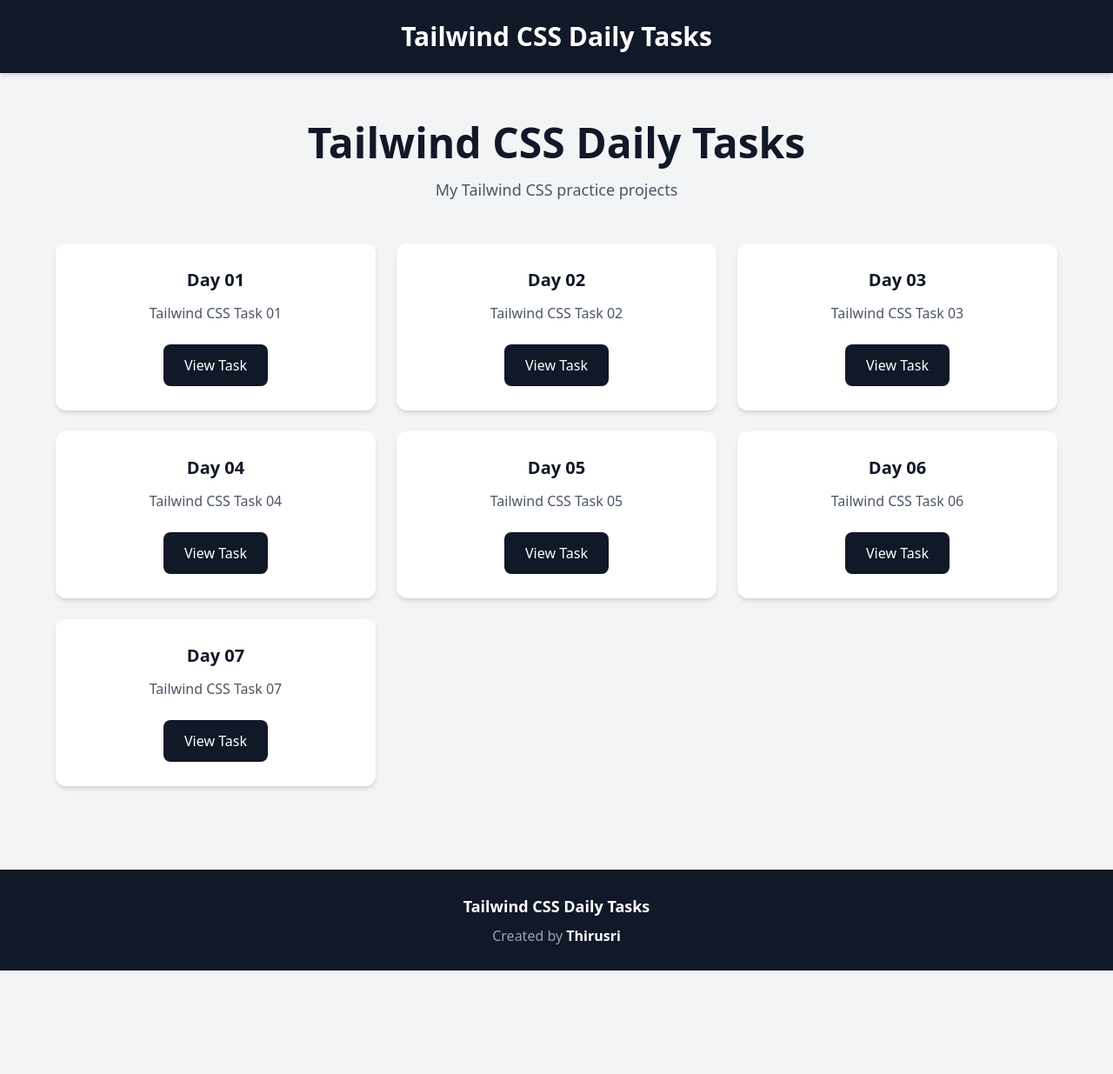
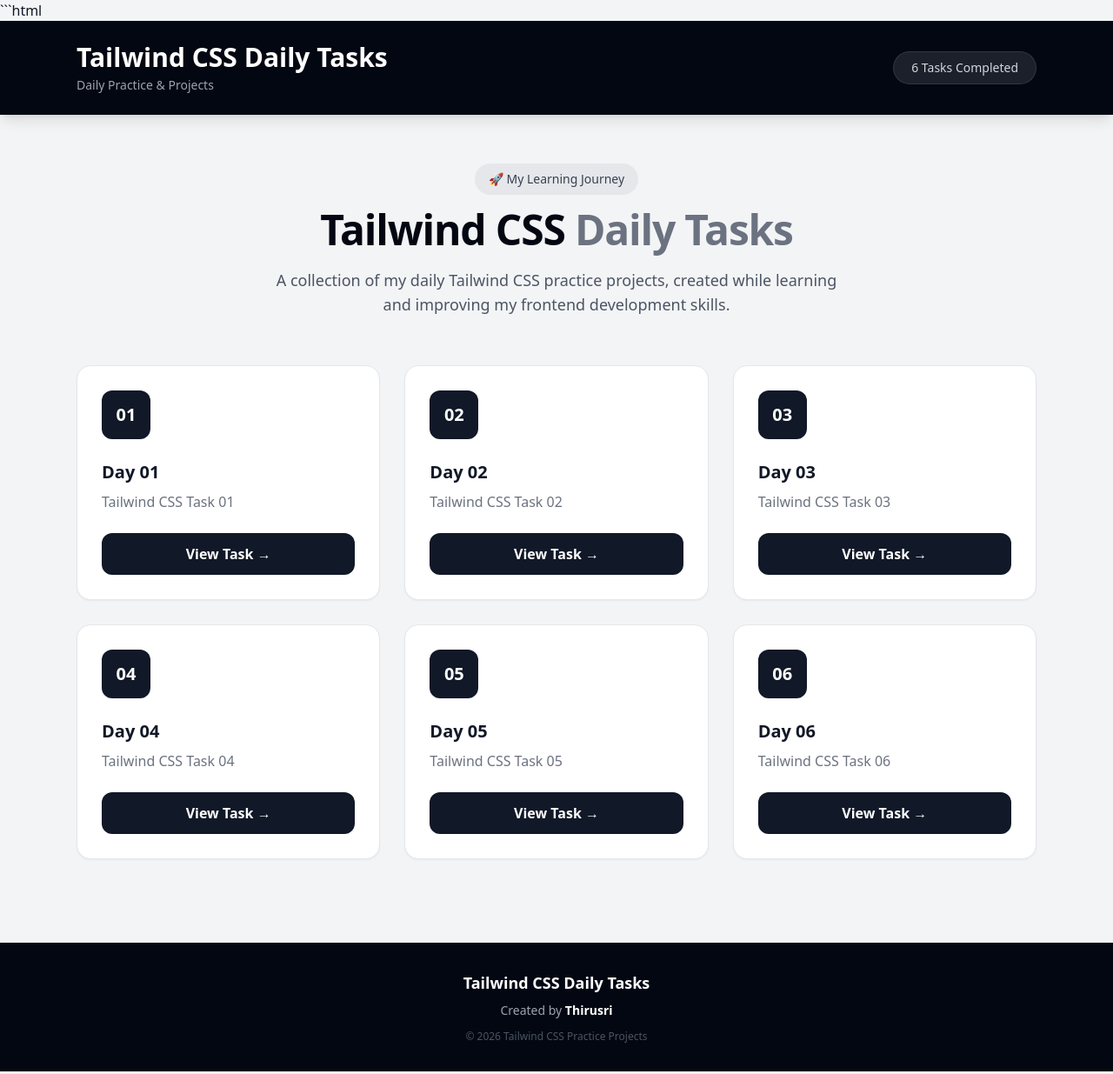
Before and after one commit to thirusri270504-web/Tailwind-css-Daily-Task, a plain HTML site: page index.html in a window 1280 px wide. Shown: the top 1235 px of the page at 87% size. Before the commit the page ends 1116 px from the top, so only its background shows below. Drawn offline with nearby package versions, Linux system fonts and the light colour scheme.

Commit message:
Update index.html

````diff
--- a/index.html
+++ b/index.html
@@ -1,4 +1,4 @@
-
+```html
 <!DOCTYPE html>
 <html lang="en">
 
@@ -9,75 +9,119 @@
 
     <title>Tailwind CSS Daily Tasks</title>
 
-    <!-- Tailwind CSS CDN -->
+    <!-- Tailwind CSS -->
     <script src="https://cdn.tailwindcss.com"></script>
 
 </head>
 
-<body class="bg-gray-100 text-gray-800 min-h-screen flex flex-col">
+
+<body class="bg-gray-100 text-gray-900 min-h-screen flex flex-col">
 
 
     <!-- ================= HEADER ================= -->
 
-    <nav class="bg-gray-900 text-white py-6 shadow-md">
+    <header class="bg-gray-950 text-white shadow-lg">
 
-        <div class="max-w-6xl mx-auto px-6 text-center">
+        <div class="max-w-6xl mx-auto px-6 py-6">
+
+            <div class="flex flex-col md:flex-row items-center justify-between gap-4">
+
+                <div>
 
                     <h2 class="text-2xl md:text-3xl font-bold">
                         Tailwind CSS Daily Tasks
                     </h2>
 
+                    <p class="text-gray-400 text-sm mt-1">
+                        Daily Practice & Projects
+                    </p>
+
                 </div>
 
-    </nav>
+                <div
+                    class="px-5 py-2 rounded-full bg-white/10 border border-white/10 text-sm text-gray-300">
+
+                    6 Tasks Completed
+
+                </div>
+
+            </div>
+
+        </div>
+
+    </header>
 
 
-    <!-- ================= MAIN CONTENT ================= -->
+    <!-- ================= MAIN ================= -->
 
     <main class="flex-grow">
 
-        <div class="w-[90%] max-w-6xl mx-auto py-14">
+
+        <section class="max-w-6xl mx-auto px-6 py-14">
 
 
-            <!-- ================= HEADING ================= -->
+            <!-- ================= HERO ================= -->
 
-            <div class="text-center mb-12">
+            <div class="text-center max-w-2xl mx-auto mb-14">
 
-                <h1 class="text-3xl md:text-5xl font-bold text-gray-900 mb-4">
-                    Tailwind CSS Daily Tasks
+                <span
+                    class="inline-block px-4 py-2 mb-4 rounded-full bg-gray-200 text-gray-700 text-sm font-medium">
+
+                    🚀 My Learning Journey
+
+                </span>
+
+                <h1
+                    class="text-4xl md:text-5xl font-extrabold tracking-tight text-gray-950">
+
+                    Tailwind CSS
+                    <span class="text-gray-500">
+                        Daily Tasks
+                    </span>
+
                 </h1>
 
-                <p class="text-gray-600 text-base md:text-lg">
-                    My Tailwind CSS practice projects
+                <p class="text-gray-600 mt-5 text-base md:text-lg leading-relaxed">
+
+                    A collection of my daily Tailwind CSS practice projects,
+                    created while learning and improving my frontend development skills.
+
                 </p>
 
             </div>
 
 
-            <!-- ================= TASK CARDS ================= -->
+            <!-- ================= TASK GRID ================= -->
 
-            <div class="grid grid-cols-1 sm:grid-cols-2 lg:grid-cols-3 gap-6">
+            <div class="grid grid-cols-1 sm:grid-cols-2 lg:grid-cols-3 gap-7">
 
 
                 <!-- ================= DAY 01 ================= -->
 
                 <div
-                    class="bg-white p-7 rounded-xl text-center shadow-md hover:shadow-xl hover:-translate-y-2 transition duration-300">
+                    class="group bg-white rounded-2xl p-7 border border-gray-200 shadow-sm hover:shadow-xl hover:-translate-y-2 transition-all duration-300">
 
-                    <h3 class="text-xl font-bold text-gray-900 mb-3">
+                    <div
+                        class="w-14 h-14 rounded-xl bg-gray-900 text-white flex items-center justify-center text-xl font-bold mb-6">
+
+                        01
+
+                    </div>
+
+                    <h3 class="text-xl font-bold mb-2">
                         Day 01
                     </h3>
 
-                    <p class="text-gray-600 mb-6">
+                    <p class="text-gray-500 mb-6">
                         Tailwind CSS Task 01
                     </p>
 
                     <a
-                        href="Tailwind%20css%20Daily%20Task/day_1_tailwind_task_1/index.html"
+                        href="Tailwind%20css%20Daily%20Task/Day%201%20Task/index.html"
                         target="_blank"
-                        class="inline-block bg-gray-900 text-white px-6 py-3 rounded-lg font-medium hover:bg-gray-700 transition">
+                        class="block w-full text-center bg-gray-900 text-white py-3 rounded-xl font-semibold hover:bg-gray-700 transition">
 
-                        View Task
+                        View Task →
 
                     </a>
 
@@ -87,22 +131,29 @@
                 <!-- ================= DAY 02 ================= -->
 
                 <div
-                    class="bg-white p-7 rounded-xl text-center shadow-md hover:shadow-xl hover:-translate-y-2 transition duration-300">
+                    class="group bg-white rounded-2xl p-7 border border-gray-200 shadow-sm hover:shadow-xl hover:-translate-y-2 transition-all duration-300">
 
-                    <h3 class="text-xl font-bold text-gray-900 mb-3">
+                    <div
+                        class="w-14 h-14 rounded-xl bg-gray-900 text-white flex items-center justify-center text-xl font-bold mb-6">
+
+                        02
+
+                    </div>
+
+                    <h3 class="text-xl font-bold mb-2">
                         Day 02
                     </h3>
 
-                    <p class="text-gray-600 mb-6">
+                    <p class="text-gray-500 mb-6">
                         Tailwind CSS Task 02
                     </p>
 
                     <a
-                        href="Tailwind%20css%20Daily%20Task/day_2_tailwind_task_2/index.html"
+                        href="Tailwind%20css%20Daily%20Task/Day%202%20Task/index.html"
                         target="_blank"
-                        class="inline-block bg-gray-900 text-white px-6 py-3 rounded-lg font-medium hover:bg-gray-700 transition">
+                        class="block w-full text-center bg-gray-900 text-white py-3 rounded-xl font-semibold hover:bg-gray-700 transition">
 
-                        View Task
+                        View Task →
 
                     </a>
 
@@ -112,22 +163,29 @@
                 <!-- ================= DAY 03 ================= -->
 
                 <div
-                    class="bg-white p-7 rounded-xl text-center shadow-md hover:shadow-xl hover:-translate-y-2 transition duration-300">
+                    class="group bg-white rounded-2xl p-7 border border-gray-200 shadow-sm hover:shadow-xl hover:-translate-y-2 transition-all duration-300">
 
-                    <h3 class="text-xl font-bold text-gray-900 mb-3">
+                    <div
+                        class="w-14 h-14 rounded-xl bg-gray-900 text-white flex items-center justify-center text-xl font-bold mb-6">
+
+                        03
+
+                    </div>
+
+                    <h3 class="text-xl font-bold mb-2">
                         Day 03
                     </h3>
 
-                    <p class="text-gray-600 mb-6">
+                    <p class="text-gray-500 mb-6">
                         Tailwind CSS Task 03
                     </p>
 
                     <a
-                        href="Tailwind%20css%20Daily%20Task/day_3_tailwind_task_3/index.html"
+                        href="Tailwind%20css%20Daily%20Task/Day%203%20Task/index.html"
                         target="_blank"
-                        class="inline-block bg-gray-900 text-white px-6 py-3 rounded-lg font-medium hover:bg-gray-700 transition">
+                        class="block w-full text-center bg-gray-900 text-white py-3 rounded-xl font-semibold hover:bg-gray-700 transition">
 
-                        View Task
+                        View Task →
 
                     </a>
 
@@ -137,22 +195,29 @@
                 <!-- ================= DAY 04 ================= -->
 
                 <div
-                    class="bg-white p-7 rounded-xl text-center shadow-md hover:shadow-xl hover:-translate-y-2 transition duration-300">
+                    class="group bg-white rounded-2xl p-7 border border-gray-200 shadow-sm hover:shadow-xl hover:-translate-y-2 transition-all duration-300">
 
-                    <h3 class="text-xl font-bold text-gray-900 mb-3">
+                    <div
+                        class="w-14 h-14 rounded-xl bg-gray-900 text-white flex items-center justify-center text-xl font-bold mb-6">
+
+                        04
+
+                    </div>
+
+                    <h3 class="text-xl font-bold mb-2">
                         Day 04
                     </h3>
 
-                    <p class="text-gray-600 mb-6">
+                    <p class="text-gray-500 mb-6">
                         Tailwind CSS Task 04
                     </p>
 
                     <a
-                        href="Tailwind%20css%20Daily%20Task/day_4_tailwind_task_4/index.html"
+                        href="Tailwind%20css%20Daily%20Task/Day%204%20Task/index.html"
                         target="_blank"
-                        class="inline-block bg-gray-900 text-white px-6 py-3 rounded-lg font-medium hover:bg-gray-700 transition">
+                        class="block w-full text-center bg-gray-900 text-white py-3 rounded-xl font-semibold hover:bg-gray-700 transition">
 
-                        View Task
+                        View Task →
 
                     </a>
 
@@ -162,22 +227,29 @@
                 <!-- ================= DAY 05 ================= -->
 
                 <div
-                    class="bg-white p-7 rounded-xl text-center shadow-md hover:shadow-xl hover:-translate-y-2 transition duration-300">
+                    class="group bg-white rounded-2xl p-7 border border-gray-200 shadow-sm hover:shadow-xl hover:-translate-y-2 transition-all duration-300">
 
-                    <h3 class="text-xl font-bold text-gray-900 mb-3">
+                    <div
+                        class="w-14 h-14 rounded-xl bg-gray-900 text-white flex items-center justify-center text-xl font-bold mb-6">
+
+                        05
+
+                    </div>
+
+                    <h3 class="text-xl font-bold mb-2">
                         Day 05
                     </h3>
 
-                    <p class="text-gray-600 mb-6">
+                    <p class="text-gray-500 mb-6">
                         Tailwind CSS Task 05
                     </p>
 
                     <a
-                        href="Tailwind%20css%20Daily%20Task/day_5_tailwind_task_5/index.html"
+                        href="Tailwind%20css%20Daily%20Task/Day%205%20Task/index.html"
                         target="_blank"
-                        class="inline-block bg-gray-900 text-white px-6 py-3 rounded-lg font-medium hover:bg-gray-700 transition">
+                        class="block w-full text-center bg-gray-900 text-white py-3 rounded-xl font-semibold hover:bg-gray-700 transition">
 
-                        View Task
+                        View Task →
 
                     </a>
 
@@ -187,47 +259,29 @@
                 <!-- ================= DAY 06 ================= -->
 
                 <div
-                    class="bg-white p-7 rounded-xl text-center shadow-md hover:shadow-xl hover:-translate-y-2 transition duration-300">
+                    class="group bg-white rounded-2xl p-7 border border-gray-200 shadow-sm hover:shadow-xl hover:-translate-y-2 transition-all duration-300">
 
-                    <h3 class="text-xl font-bold text-gray-900 mb-3">
+                    <div
+                        class="w-14 h-14 rounded-xl bg-gray-900 text-white flex items-center justify-center text-xl font-bold mb-6">
+
+                        06
+
+                    </div>
+
+                    <h3 class="text-xl font-bold mb-2">
                         Day 06
                     </h3>
 
-                    <p class="text-gray-600 mb-6">
+                    <p class="text-gray-500 mb-6">
                         Tailwind CSS Task 06
                     </p>
 
                     <a
-                        href="Tailwind%20css%20Daily%20Task/day_6_tailwind_task_6/index.html"
+                        href="Tailwind%20css%20Daily%20Task/Day%206%20Task/index.html"
                         target="_blank"
-                        class="inline-block bg-gray-900 text-white px-6 py-3 rounded-lg font-medium hover:bg-gray-700 transition">
+                        class="block w-full text-center bg-gray-900 text-white py-3 rounded-xl font-semibold hover:bg-gray-700 transition">
 
-                        View Task
-
-                    </a>
-
-                </div>
-
-
-                <!-- ================= DAY 07 ================= -->
-
-                <div
-                    class="bg-white p-7 rounded-xl text-center shadow-md hover:shadow-xl hover:-translate-y-2 transition duration-300">
-
-                    <h3 class="text-xl font-bold text-gray-900 mb-3">
-                        Day 07
-                    </h3>
-
-                    <p class="text-gray-600 mb-6">
-                        Tailwind CSS Task 07
-                    </p>
-
-                    <a
-                        href="Tailwind%20css%20Daily%20Task/day_7_tailwind_task_7/index.html"
-                        target="_blank"
-                        class="inline-block bg-gray-900 text-white px-6 py-3 rounded-lg font-medium hover:bg-gray-700 transition">
-
-                        View Task
+                        View Task →
 
                     </a>
 
@@ -236,22 +290,34 @@
 
             </div>
 
-        </div>
+
+        </section>
 
     </main>
 
 
     <!-- ================= FOOTER ================= -->
 
-    <footer class="bg-gray-900 text-white text-center py-7 mt-10">
+    <footer class="bg-gray-950 text-white mt-10">
 
-        <p class="text-lg font-semibold mb-2">
+        <div class="max-w-6xl mx-auto px-6 py-8 text-center">
+
+            <h3 class="font-bold text-lg mb-2">
                 Tailwind CSS Daily Tasks
+            </h3>
+
+            <p class="text-gray-400 text-sm">
+                Created by
+                <span class="text-white font-semibold">
+                    Thirusri
+                </span>
             </p>
 
-        <p class="text-gray-400">
-            Created by <strong class="text-white">Thirusri</strong>
+            <p class="text-gray-600 text-xs mt-3">
+                © 2026 Tailwind CSS Practice Projects
             </p>
+
+        </div>
 
     </footer>
 
@@ -259,3 +325,4 @@
 </body>
 
 </html>
+```
````
Lines whose indentation alone changed are shown as unchanged.
